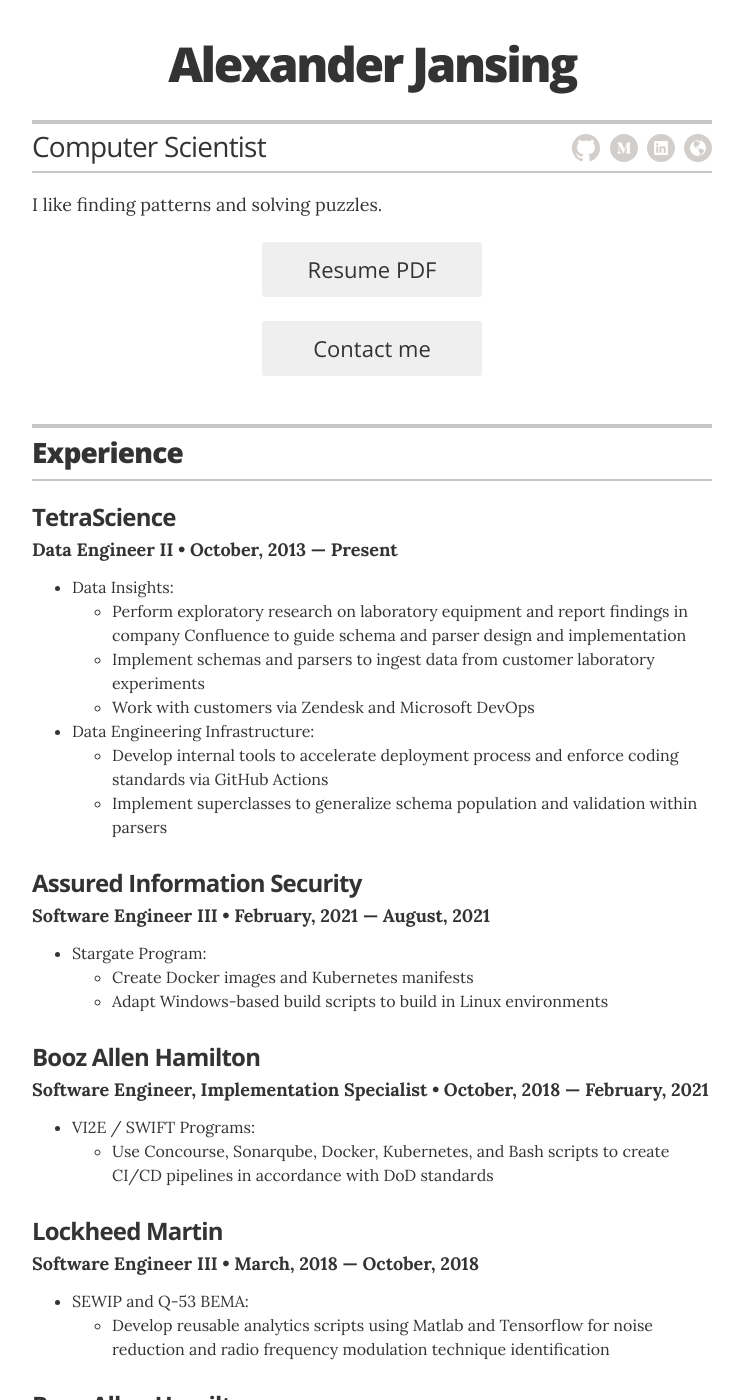
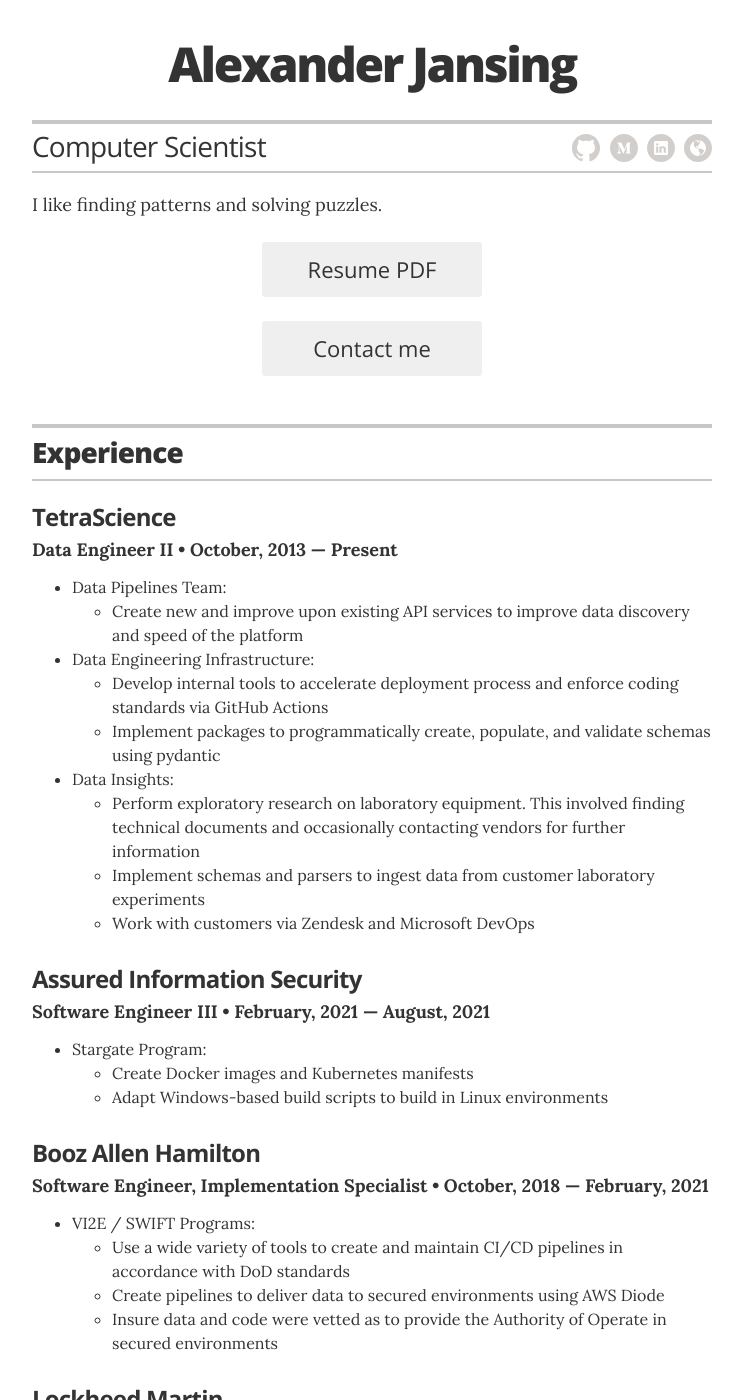
Before and after one commit to apjansing/apjansing.github.io, a Jekyll site: the page built from index.html, in a window 1280 px wide and 1400 px high. Shown: the whole window, without its empty margins (268-1011 px from the left). Built offline with Jekyll 4.4.1, drawn with Linux system fonts in a browser that asks for light colours.

Commit message:
Update working in experience

```diff
--- a/_data/experience.yml
+++ b/_data/experience.yml
@@ -6,15 +6,18 @@
     - October, 2013
     - Present
   positions:
-    - team: Data Insights
+    - team: Data Pipelines Team
       summary:
-        - Perform exploratory research on laboratory equipment and report findings in company Confluence to guide schema and parser design and implementation
-        - Implement schemas and parsers to ingest data from customer laboratory experiments
-        - Work with customers via Zendesk and Microsoft DevOps
+        - Create new and improve upon existing API services to improve data discovery and speed of the platform
     - team: Data Engineering Infrastructure
       summary:
         - Develop internal tools to accelerate deployment process and enforce coding standards via GitHub Actions
-        - Implement superclasses to generalize schema population and validation within parsers
+        - Implement packages to programmatically create, populate, and validate schemas using pydantic
+    - team: Data Insights
+      summary:
+        - Perform exploratory research on laboratory equipment. This involved finding technical documents and occasionally contacting vendors for further information
+        - Implement schemas and parsers to ingest data from customer laboratory experiments
+        - Work with customers via Zendesk and Microsoft DevOps
 
 - company: Assured Information Security
   title: Software Engineer III
@@ -35,7 +38,9 @@
   positions:
     - team: VI2E / SWIFT Programs
       summary:
-        - Use Concourse, Sonarqube, Docker, Kubernetes, and Bash scripts to create CI/CD pipelines in accordance with DoD standards
+        - Use a wide variety of tools to create and maintain CI/CD pipelines in accordance with DoD standards
+        - Create pipelines to deliver data to secured environments using AWS Diode
+        - Insure data and code were vetted as to provide the Authority of Operate in secured environments
 
 - company: Lockheed Martin
   title: Software Engineer III
```
Also changed, not shown: 2 other files.
